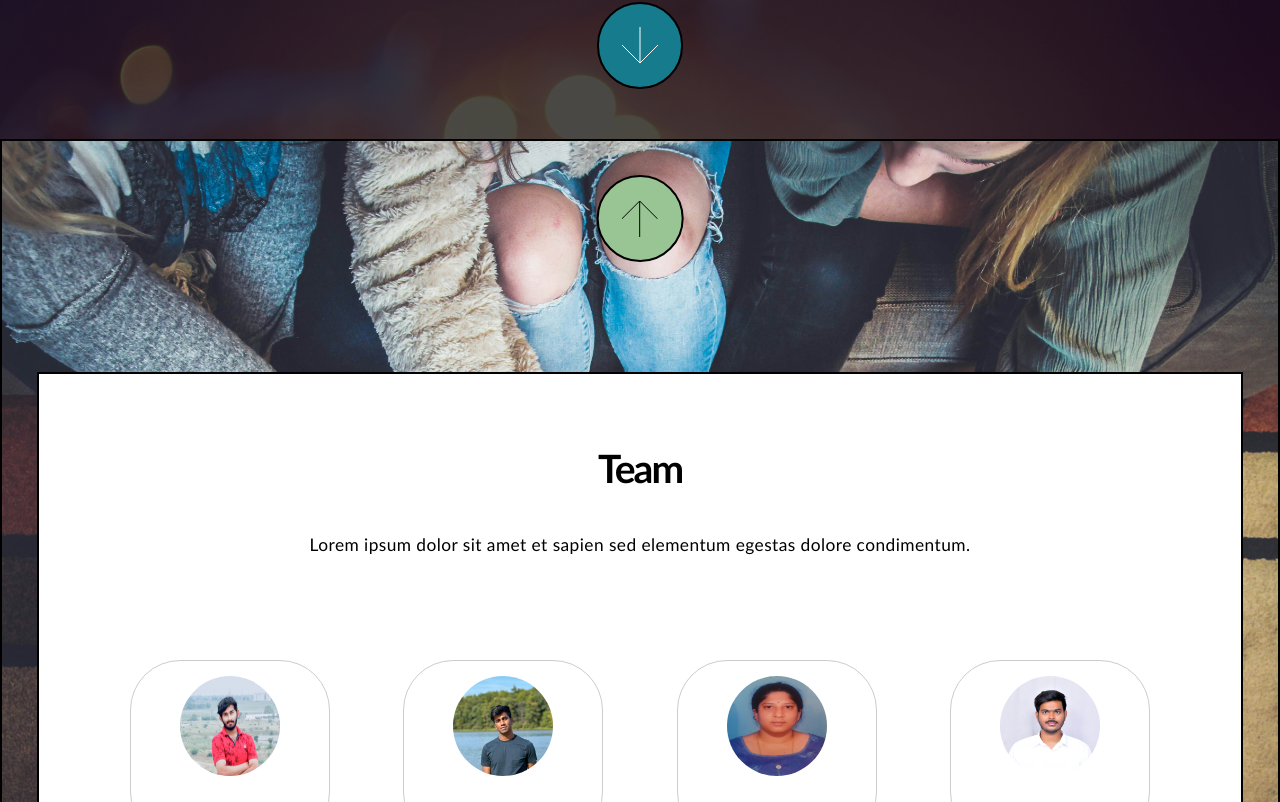
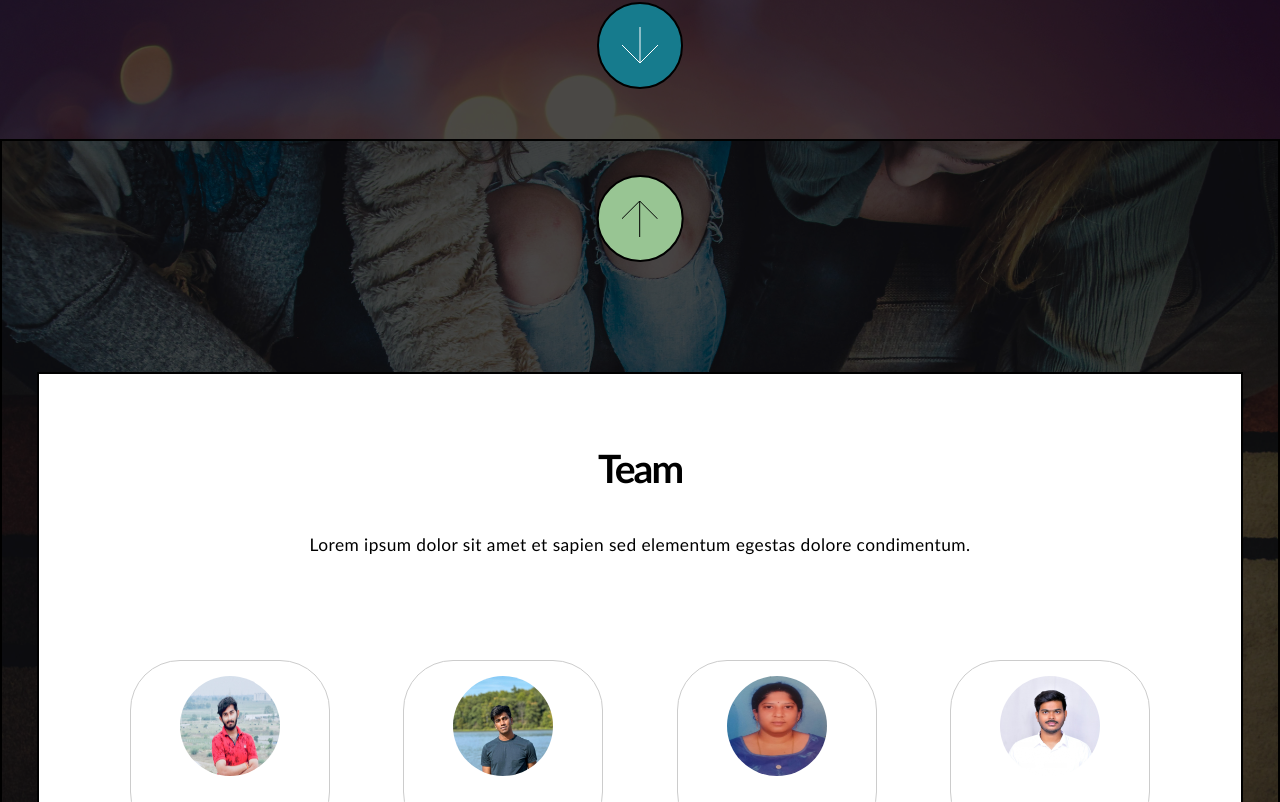
Before and after one commit to DineshVasireddy/team13project, a React (Create React App) app in the folder team13project/: page / in a window 1280 px wide. Shown: the part 4438-5240 px from the top of the page. Built offline with nearby package versions, Linux system fonts and the light colour scheme.

Commit message:
fixed the issue where the background of Team section has no over lay

```diff
--- a/team13project/src/components/Contact.js
+++ b/team13project/src/components/Contact.js
@@ -63,6 +63,7 @@ const Contact = () => {
 
     return (
         <section id="contact" className="main style3 secondary">
+            <div className="overlay"></div>
             <div className="content">
                 <header>
                     <h2>Team</h2>
```
